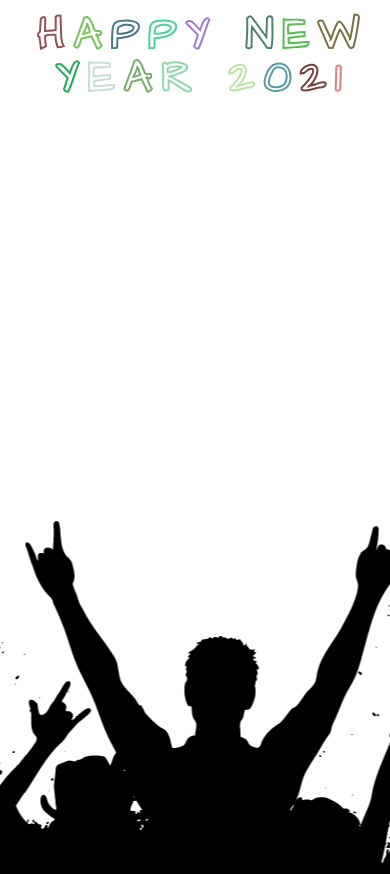
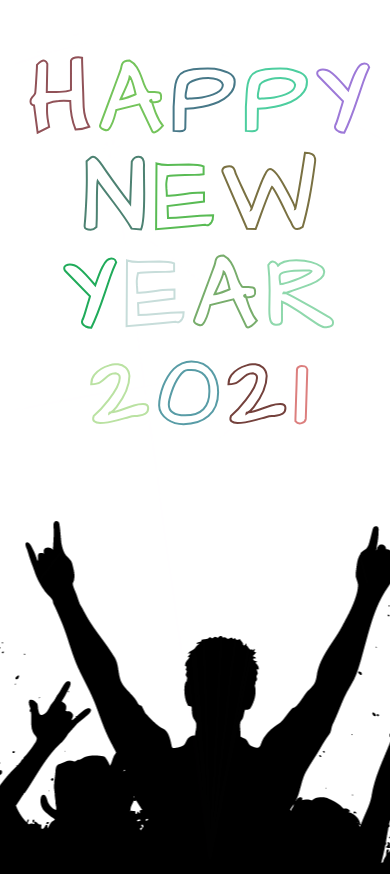
Before and after one commit to tbaveja/happy-new-year-2023, a plain HTML site: page index.html in a window 390 px wide. Shown: the top 874 px of the page. Drawn offline with nearby package versions, Linux system fonts and the light colour scheme.

Commit message:
Update index.css

```diff
--- a/index.css
+++ b/index.css
@@ -142,4 +142,12 @@ canvas:active {
         display: none;
     }
 
+
+@media only screen and (max-width: 600px) {
+	h1#texthd {
+		font-size: 25vw;
+		margin-top: 10%;
+	}
+
+}
 /****/
```
